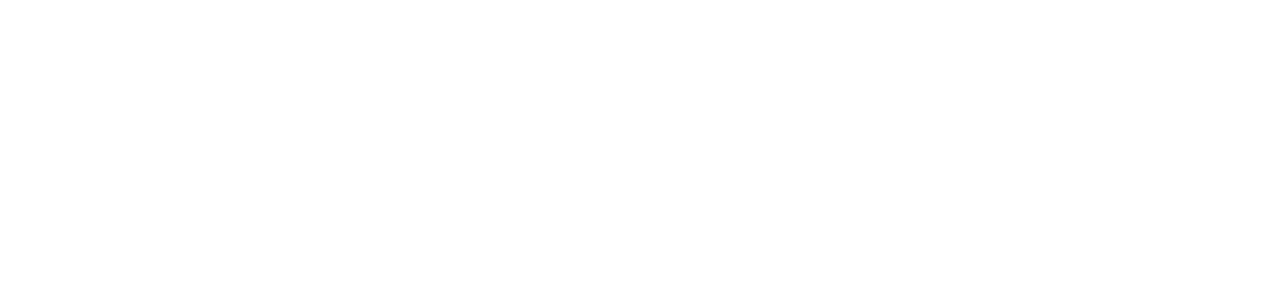
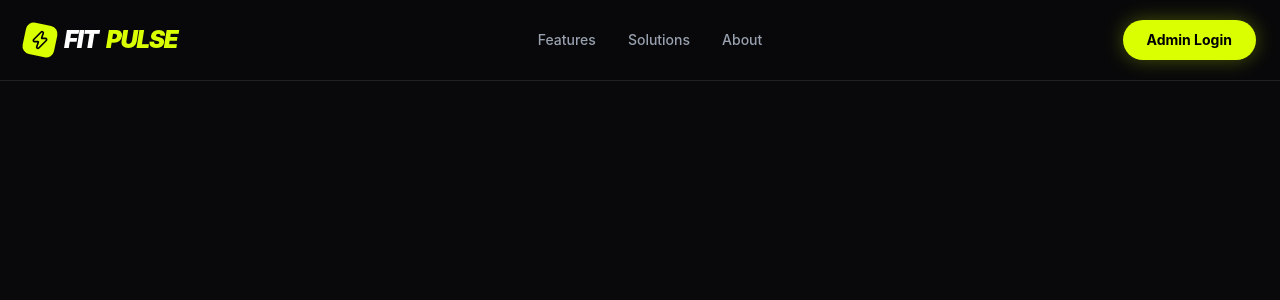
Before and after one commit to DeveloperDinesh24/fitpulse, a React (Vite) app: page / in a window 1280 px wide. Shown: the top 300 px of the page. Built offline with nearby package versions, Linux system fonts and the light colour scheme.

Commit message:
feat: add responsive glassmorphism navbar

```diff
--- a/src/App.css
+++ b/src/App.css
@@ -1 +1,7 @@
 @import 'tailwindcss';
+
+@theme {
+  --color-brand: #d9ff00; /* Electric Lime */
+  --color-dark: #09090b;
+  --color-card: #18181b;
+}
--- a/src/App.tsx
+++ b/src/App.tsx
@@ -1,9 +1,10 @@
 import './App.css'
+import LandingPage from './pages/LandingPage'
 
 function App() {
-
   return (
     <>
+      <LandingPage />
     </>
   )
 }
--- /dev/null
+++ b/src/components/sections/Navbar.tsx
@@ -0,0 +1,30 @@
+import { Zap } from 'lucide-react'
+
+export const Navbar = () => {
+  return (
+    <nav className='fixed top-0 w-full z-50 border-b border-white/10 bg-dark/80 backdrop-blur-xl'>
+      <div className='max-w-7xl mx-auto px-6 h-20 flex items-center justify-between'>
+        <div className='text-2xl font-black tracking-tighter italic flex items-center gap-2'>
+          <div className='w-8 h-8 bg-brand rounded-lg rotate-12 flex items-center justify-center'>
+            <Zap className='text-black w-5 h-5 -rotate-12' />
+          </div>
+          FIT<span className='text-brand'>PULSE</span>
+        </div>
+        <div className='hidden md:flex items-center gap-8 text-sm font-medium text-gray-400'>
+          <a href='#features' className='hover:text-brand transition-colors'>
+            Features
+          </a>
+          <a href='#solutions' className='hover:text-brand transition-colors'>
+            Solutions
+          </a>
+          <a href='#about' className='hover:text-brand transition-colors'>
+            About
+          </a>
+        </div>
+        <button className='bg-brand text-black px-6 py-2.5 rounded-full font-bold text-sm hover:scale-105 active:scale-95 transition-all shadow-[0_0_20px_rgba(217,255,0,0.3)]'>
+          Admin Login
+        </button>
+      </div>
+    </nav>
+  )
+}
--- /dev/null
+++ b/src/pages/LandingPage.tsx
@@ -0,0 +1,9 @@
+import { Navbar } from '../components/sections/Navbar'
+
+export default function LandingPage() {
+  return (
+    <div className='min-h-screen bg-dark text-white selection:bg-brand selection:text-black font-sans'>
+      <Navbar />
+    </div>
+  )
+}
```
